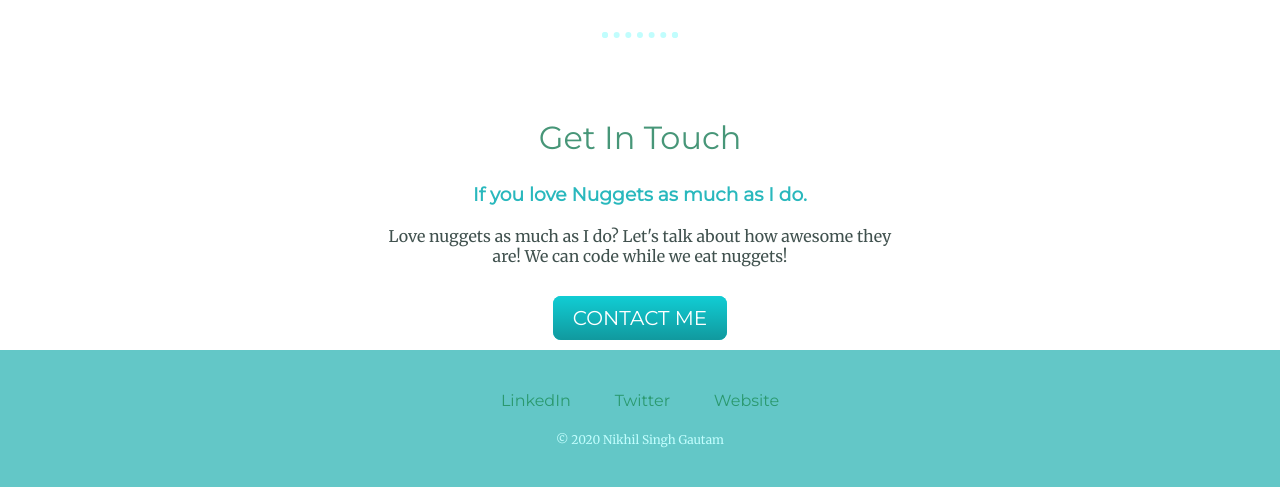
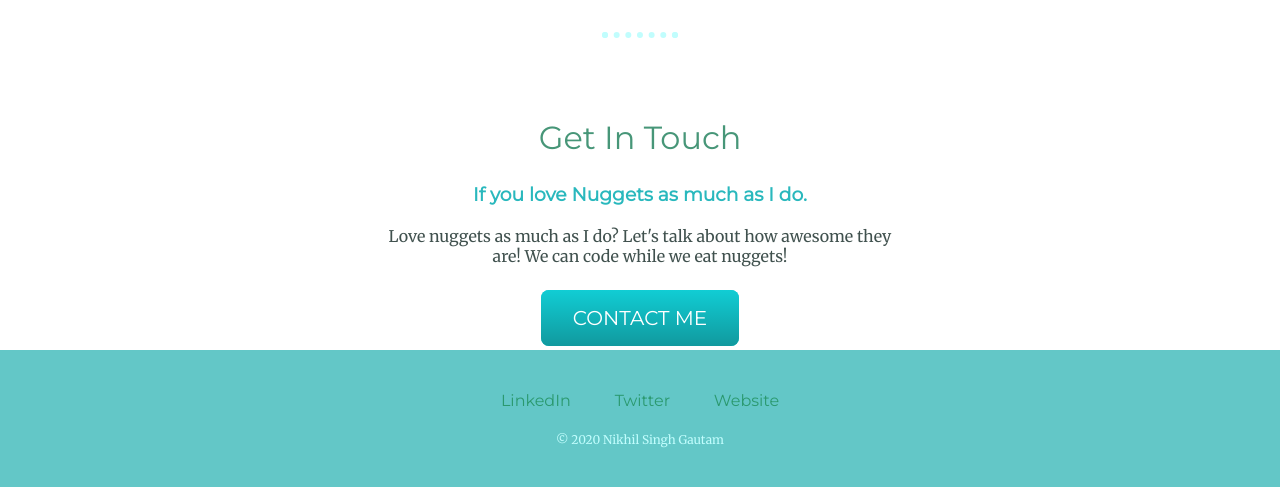
Before and after one commit to nick9124/css-personal-site, a plain HTML site: page index.html in a window 1280 px wide. Shown: the part 1816-2303 px from the top of the page. Drawn offline with Linux system fonts and the light colour scheme.

Commit message:
Update styles.css

```diff
--- a/styles.css
+++ b/styles.css
@@ -127,7 +127,8 @@ a:hover {
   font-family: "Montserrat", sans-serif;
   color: #ffffff;
   font-size: 20px;
-  padding: 10px 20px 10px 20px;
+    padding: 1rem 2rem 1rem 2rem;
+  /* padding: 10px 20px 10px 20px; */
   text-decoration: none;
 }
 
```
